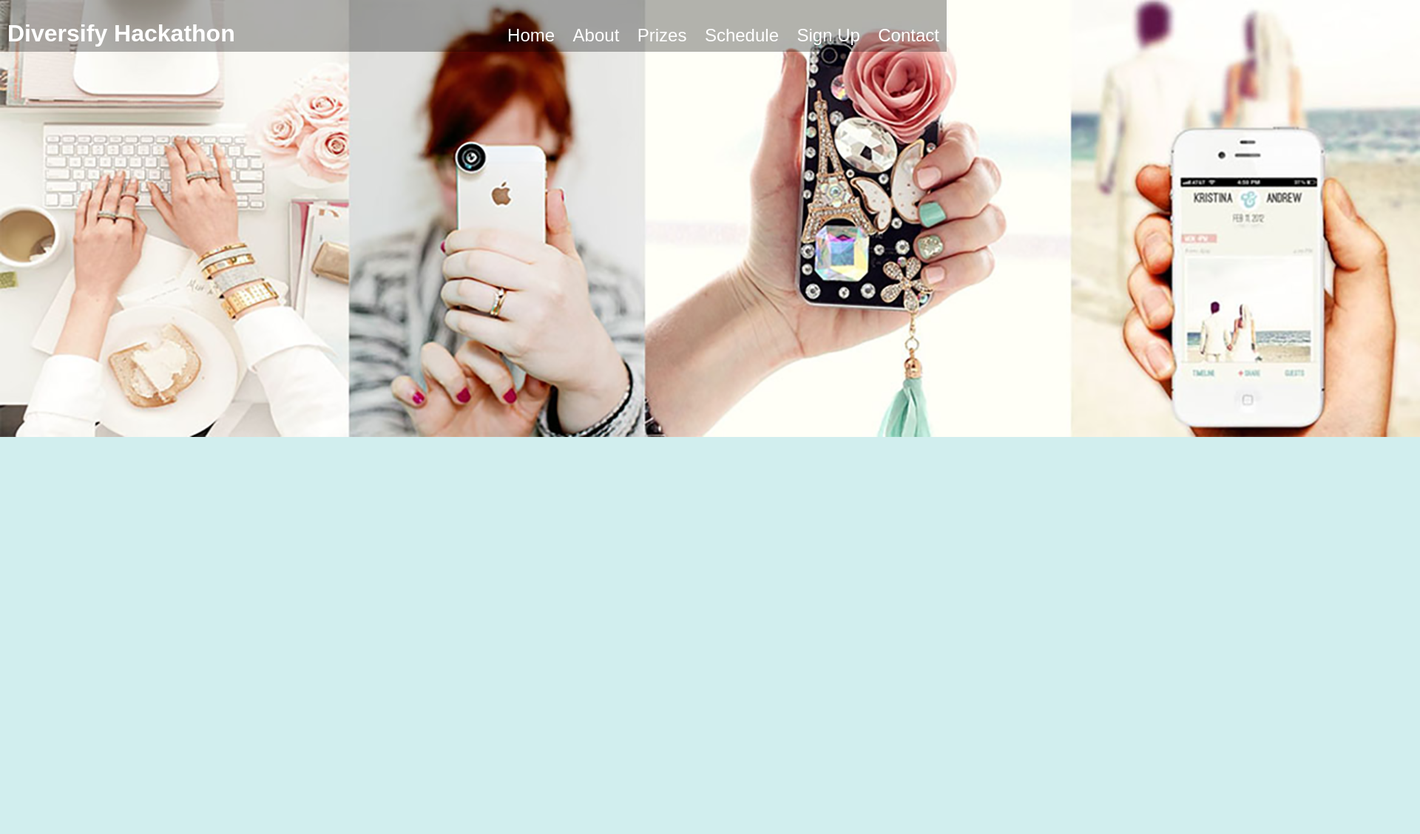
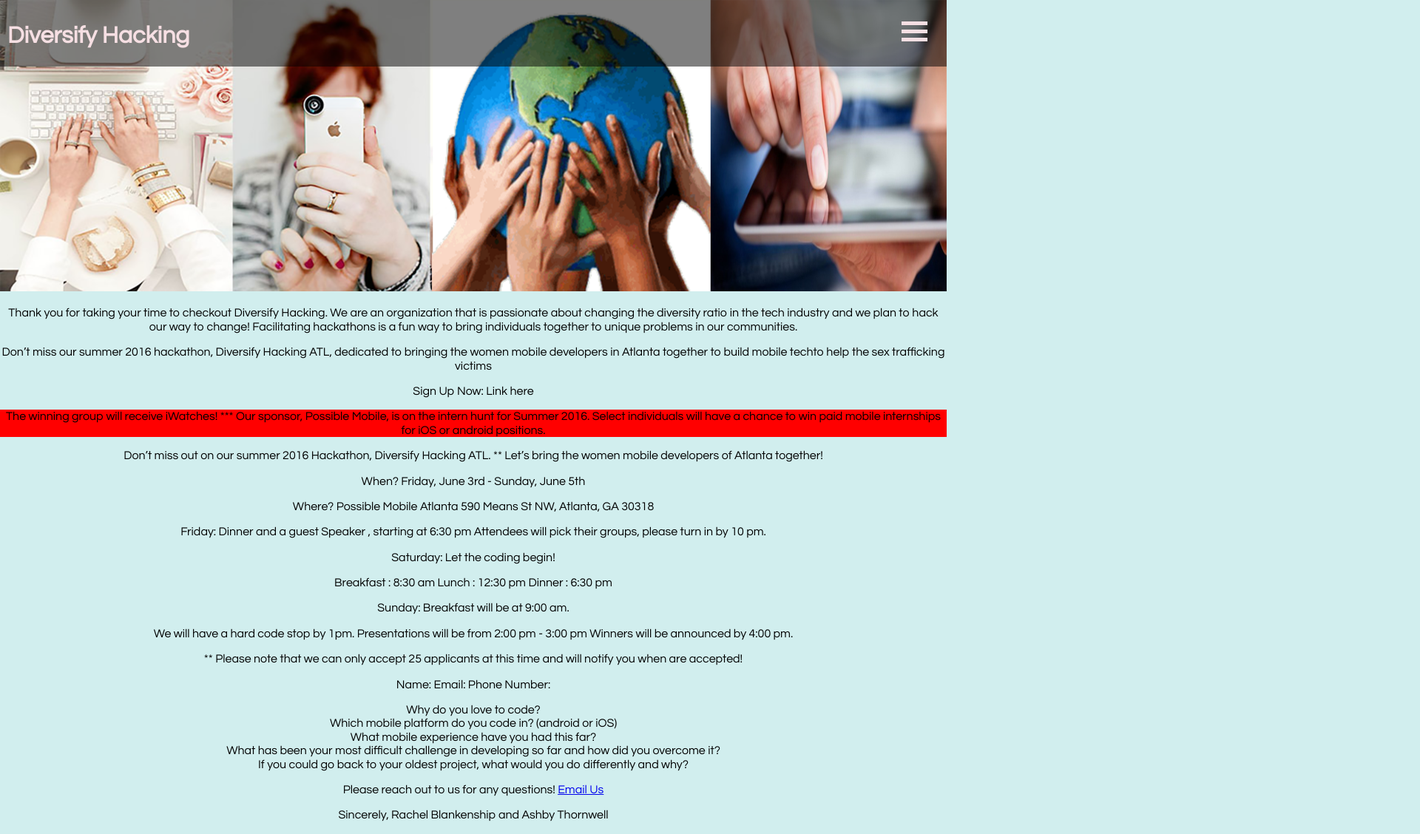
Before and after one commit to mzevitas/Hackathon, a website: page app/index.html in a window 1280 px wide. Shown: the whole page at 74% size, 1920 px wide, since content can reach past the window. Before the commit the page ends 800 px from the top, so only its background shows below. Drawn offline with nearby package versions, Linux system fonts and the light colour scheme; files that its build step writes are made by us from their sources.

Commit message:
added styles

```diff
--- a/app/index.html
+++ b/app/index.html
@@ -10,6 +10,7 @@
     <link rel="stylesheet" href="../bower_components/normalize-css/normalize.css" />
     <!-- endbower -->
     <!-- endbuild -->
+    <link href='https://fonts.googleapis.com/css?family=Questrial' rel='stylesheet' type='text/css'>
 
     <!-- build:css styles/main.css -->
     <link rel="stylesheet" href="styles/main.css">
@@ -28,7 +29,7 @@
   <span class="bottom"></span>
 </div>
 
-<h1>Diversify Hackathon</h1>
+<h1>Diversify Hacking</h1>
 <div class="overlay" id="overlay">
 
 
@@ -46,23 +47,110 @@
 
 </header>
 <div id="container">
-<img src="images/DevHead.png" alt="">
+<img src="images/diversityheader.png"style="width:100%;" alt="">
 
-<div class="about">
 
-</div>
-<div class="prizes">
+<section id="about">
+  <p>Thank you for taking your time to checkout Diversify Hacking. We are an organization that is passionate about changing the diversity ratio in the tech industry and we plan to hack our way to change! Facilitating hackathons is a fun way to bring individuals together to unique problems in our communities. </p>
+<p>
+ Don’t miss our summer 2016 hackathon, Diversify Hacking ATL, dedicated to bringing the women mobile developers in Atlanta together to build mobile techto help the sex trafficking victims
+</p>
+Sign Up Now: Link here
+</p>
+</section>
+<section id="prizes" style="background-color: red;">
+  The winning group will receive iWatches!
 
-</div>
-<div class="schedule">
+*** Our sponsor, Possible Mobile, is on the intern hunt for Summer 2016. Select individuals will have a chance to win paid mobile internships for iOS or android positions.
+</section>
+<section id="schedule">
+<p>
+  Don’t miss out on our summer 2016 Hackathon, Diversify Hacking ATL.
+** Let’s bring the women mobile developers of Atlanta together!
 
-</div>
-<div class="signup">
+</p>
+<p>
+When?
+Friday, June 3rd - Sunday, June 5th
+</p>
+<p>
 
-</div>
-<div class="contact">
+Where?
+Possible Mobile Atlanta
+590 Means St NW, Atlanta, GA 30318
+</p>
+<p>
 
-</div>
+Friday:
+Dinner and a guest Speaker , starting at 6:30 pm
+Attendees will pick their groups, please turn in by 10 pm.
+</p>
+<p>
+
+Saturday:
+Let the coding begin!
+</p>
+<p>
+
+Breakfast : 8:30 am
+Lunch : 12:30 pm
+Dinner : 6:30 pm
+</p>
+<p>
+
+Sunday:
+Breakfast will be at 9:00 am.
+</p>
+<p>
+
+We will have a hard code stop by 1pm.
+Presentations will be from 2:00 pm - 3:00 pm
+Winners will be announced by 4:00 pm.
+</p>
+
+
+</section>
+
+
+<section id="signup">
+<p>
+
+  ** Please note that we can only accept 25 applicants at this time and will notify you when are accepted!
+</p>
+<p>
+
+Name:
+
+Email:
+
+Phone Number:
+</p>
+<p>
+
+Why do you love to code?
+<br>
+Which mobile platform do you code in? (android or iOS)<br>
+What mobile experience have you had this far?<br>
+What has been your most difficult challenge in developing so far and how did you overcome it?<br>
+If you could go back to your oldest project, what would you do differently and why?<br>
+</p>
+
+</section>
+
+<section id="contact">
+<p>
+
+Please reach out to us for any questions!
+<a href="mailto:diversifyhacking@gmail.com" "email me">Email Us</a>
+</p>
+<p>
+
+Sincerely,
+Rachel Blankenship and Ashby Thornwell
+
+</p>
+
+</section>
 
 
 
--- a/app/scripts/main.js
+++ b/app/scripts/main.js
@@ -4,45 +4,45 @@
    $('#overlay').toggleClass('open');
   });
 
-            var scroll_pos = 0;
-            $(document).scroll(function() {
-                scroll_pos = $(this).scrollTop();
-                if(scroll_pos > 210) {
-                    $("header").css({
-                    	'transition': '1s ease',
-                    	'background-color': 'hsla(206, 64%, 98%, 0.9)',
-                    	'border-bottom': '.5px ridge hsla(209, 49%, 68%, 1)',
-                    	'height': '70px',
+            // var scroll_pos = 0;
+            // $(document).scroll(function() {
+            //     scroll_pos = $(this).scrollTop();
+            //     if(scroll_pos > 210) {
+            //         $("header").css({
+            //         	'transition': '1s ease',
+            //         	'background-color': 'hsla(0,0%,0%,0.3)',
+            //         	'border-bottom': '.5px ridge hsla(209, 49%, 68%, 1)',
+            //         	'height': '70px',
 
-                    });
-                    $("header img").css({
-                    	'width': '200px',
-                    	'transition': '1s ease',
-                    	'padding-top': '5px'
-                    });
-                    $(".button_container").css({
-                    	'width': '30px',
-                    	'height': '22px',
-                    	'transition': '1s ease',
-                    	'margin-top': '-10px'
-                    });
+            //         });
+            //         $("header img").css({
+            //             'width': '40px',
+            //             'transition': '1s ease'
+            //         });
+            //         $(".button_container").css({
+            //             'width': '30px',
+            //             'height': '22px',
+            //             'transition': '1s ease',
+            //             'margin-top': '-10px'
+            //         });
 
 
-                } else {
-                    $("header").css({
-                    	'background-color': 'transparent',
-                    	'border-bottom': 'none'
-                    });
-                    $("header img").css({
-                    	'width': '300px',
-                    	'transition': '.5s ease'
-                    });
-                    $(".button_container").css({
-                    	'width': '35px',
-                    	'height': '27px',
-                    	'transition': '.5s ease',
-                    	// 'padding-top': '5px'
-                    });
-                }
-            });
+            //     } else {
+            //         $("header").css({
+            //             'background-color': 'transparent',
+            //             'border-bottom': 'none',
+            //             'color': '#000000'
+            //         });
+            //         $("header img").css({
+            //         	'width': '50px',
+            //         	'transition': '.5s ease'
+            //         });
+            //         $(".button_container").css({
+            //         	'width': '35px',
+            //         	'height': '27px',
+            //         	'transition': '.5s ease',
+            //         	// 'padding-top': '5px'
+            //         });
+            //     }
+            // });
         });
--- a/app/styles/main.scss
+++ b/app/styles/main.scss
@@ -11,67 +11,15 @@
 
 body {
 
-  font-family: 'Maven Pro', sans-serif;
+ font-family: 'Questrial', sans-serif;
   background-color: #D1EEEE;
 }
-header {
-
-  height: 70px;
-  background-color: hsla(0,0%,0%,0.3) !important;
-  position:fixed;
-  width: 100%;
-
-
-h1 {
-  display: inline;
-  padding-top: 10px;
-  padding-left: 10px;
-  color: #ffffff;
-}
-}
- .overlay ul {
-  float: right;
-  margin: -30px auto;
-
-  vertical-align: middle;
- }
-.overlay li{
-  display:inline;
-  right: 20px;
-}
-.overlay a {
-  color: #ffffff;
-  text-decoration: none;
-  padding: 10px;
-  font-size: 24px;
-
-  &:hover {
-    color:$color-main;
-  }
-}
-
-
-@media screen and (max-width:900px) {
-
 #container {
 
   width: 100%;
   height: 100%;
   text-align: center;
   margin:  0 auto;
-
-
-
- section {
-
-
-  h1{
-     padding-top: 10px;
-  padding-left: 10px;
-  color: #ffffff;
-  }
-
- }
 
 
 }
@@ -97,6 +45,7 @@
   position: fixed;
   margin: 0;
   z-index: 1;
+  background-color: hsla(0,0%,0%,0.5);
 
 
 
@@ -112,9 +61,9 @@
 
 .button_container {
   position: fixed;
-  top: 4%;
+  // top: 4%;
   right: 2%;
-
+    top: 29px;
   height: $button-height;
   width: $button-width;
   cursor: pointer;
@@ -139,6 +88,7 @@
       transform: translateY(-11px) translateX(0) rotate(-45deg);
       background: $color-active;
     }
+
   }
 
   span {
@@ -246,6 +196,12 @@
     }
   }
 }
+ h1{
+     padding-top: 10px;
+  padding-left: 10px;
+  color: hsla(350,56%,92%,1);
+
+  }
 
 @keyframes fadeInRight {
   0% {
@@ -280,5 +236,3 @@
   }
 
 }
-
-}
```
Also changed, not shown: app/images/diversifyhackinglogo.png (added), app/images/diversityheader.png (added).
